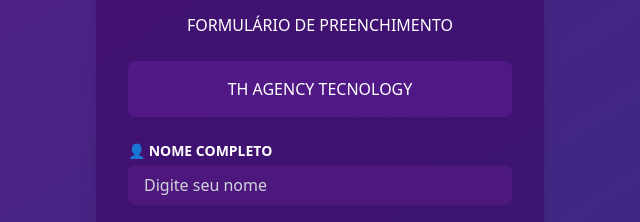
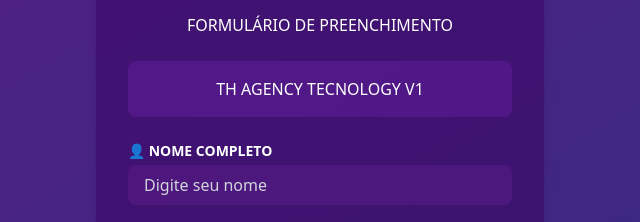
Before and after one commit to Lucasfloper/newsite, a plain HTML site: page index.html in a window 1280 px wide. Shown: the part 235-457 px from the top of the page, 320-960 px from the left. Drawn offline with nearby package versions, Linux system fonts and the light colour scheme.

Commit message:
Update2 index.html

```diff
--- a/index.html
+++ b/index.html
@@ -12,7 +12,7 @@
     <p class="text-center text-sm sm:text-base mb-6">FORMULÁRIO DE PREENCHIMENTO</p>
 
     <div class="bg-purple-800 bg-opacity-40 p-3 sm:p-4 rounded-lg mb-6 text-center font-medium text-sm sm:text-base">
-      TH AGENCY TECNOLOGY
+      TH AGENCY TECNOLOGY V1
     </div>
 
     <!-- Formulário com integração Formspree e redirecionamento -->
```
